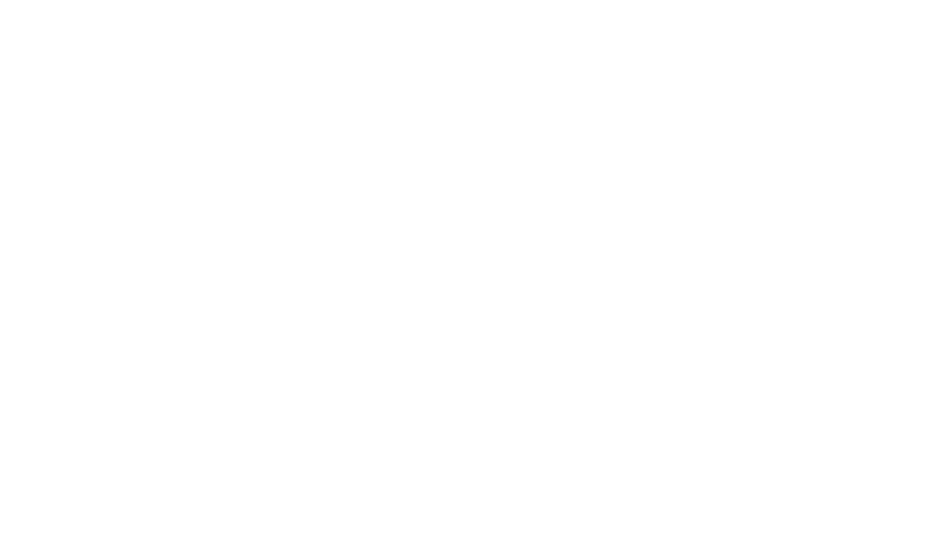
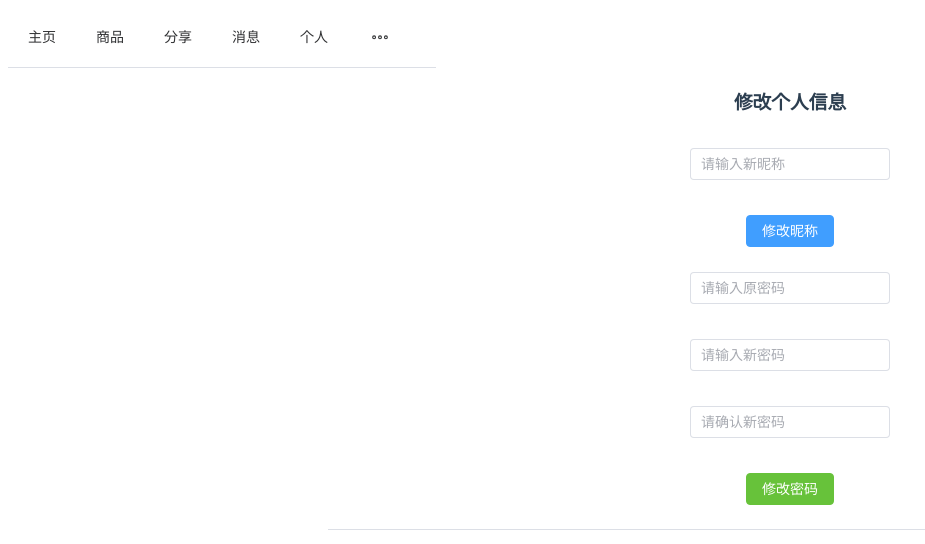
Before and after one commit to G1ume/Database-Front, a Vue app: page /account/edit in a window 1280 px wide. Before the commit this address had no page. Shown: the top 544 px of the page, without its empty margins (0-925 px from the left). Built offline with nearby package versions, Linux system fonts and the light colour scheme.

Commit message:
导航栏

```diff
--- a/src/components/EditUserInfo.vue
+++ b/src/components/EditUserInfo.vue
@@ -1,10 +1,107 @@
 <template>
+  <el-container>
+    <el-aside width="300px">
+<!--      拖拽-->
+    </el-aside>
+
+    <el-container>
+      <el-header>
+        <h1>
+          修改个人信息
+        </h1>
+      </el-header>
+      <el-main>
+        <div class="userInfo">
+          <el-input  placeholder="请输入新昵称" v-model="nun" clearable class="input_style"></el-input>
+          <h6></h6>
+          <el-button type="primary" @click="changename">修改昵称</el-button>
+          <h6></h6>
+          <el-input v-model="oldpwd" placeholder="请输入原密码" show-password class="input_style"></el-input>
+          <h6></h6>
+          <el-input v-model="newpwd" placeholder="请输入新密码" show-password class="input_style"></el-input>
+          <h6></h6>
+          <el-input v-model="conpwd" placeholder="请确认新密码" show-password class="input_style"></el-input>
+          <h6></h6>
+          <el-button type="success" @click="changepwd">修改密码</el-button>
+        </div>
+        <el-divider/>
+      </el-main>
+
+    </el-container>
+  </el-container>
+
+
 
 </template>
 
 <script>
+import qs from "qs";
+
 export default {
-  name: "EditPersonalCenter"
+
+  name: "EditPersonalCenter",
+  data(){
+    return{
+      nun:"",
+      oldpwd:"",
+      newpwd:"",
+      conpwd:""
+    }
+  },
+  methods: {
+    changepwd: function () {
+      this.$axios({
+        methods: 'post',
+        url: '/edit/',
+        data: qs.stringify({
+          uid: this.name,
+          oldpwd: this.oldpwd,
+          newpwd:this.newpwd
+        }),
+        timeout: 1000,
+      })
+          .then(res => {
+            //要改
+            switch (res.data.ustate) {
+              case 0: {
+                this.$router.push({
+                  name: "Main",
+                  params: {
+                    username: this.name
+                  }
+                });
+                break;
+              }
+              default: {
+                this.$router.push({
+                  name: "Main",
+                  params: {
+                    username: "shit"
+                  }
+                });
+                break;
+              }
+            }
+          })
+          .catch(err => {
+                console.log(err);
+                this.$router.push({
+                  name: "Main", query: {
+                    password: this.pwd,
+                    id: "this is id"
+                  }
+                });
+              }
+          )
+    },
+    changename:function () {
+
+    },
+    changepicture:function () {
+
+    }
+  }
+
 }
 </script>
 
--- a/src/components/Top.vue
+++ b/src/components/Top.vue
@@ -10,7 +10,7 @@
   <el-menu-item index="2">商品</el-menu-item>
   <el-menu-item index="3">分享</el-menu-item>
   <el-menu-item index="4">消息</el-menu-item>
-  <el-menu-item index="/acount/home">个人</el-menu-item>
+  <el-menu-item index="/account/home">个人</el-menu-item>
   <el-menu-item index="/Login">登录</el-menu-item>
 <!--<el-sub-menu index="2">-->
 <!--  <template #title>我的工作台</template>-->
--- a/src/router/index.js
+++ b/src/router/index.js
@@ -4,7 +4,7 @@
 import Main from '@/components/Main.vue'
 import register from "@/components/Register.vue";
 import personalCenter from "@/components/PersonalCenter.vue";
-
+import editUserInfo  from "@/components/EditUserInfo.vue"
 import {createRouter, createWebHistory} from 'vue-router'
 
 
@@ -38,9 +38,17 @@
         name: 'PersonalCenter',
         component: personalCenter,
         meta: {
-            keepalive: false
+            keepalive: true
         }
     },
+    {
+        path: '/account/edit',
+        name: 'EditUserInfo',
+        component: editUserInfo,
+        meta: {
+            keepalive: true
+        }
+    }
     ]
 
 const router = createRouter({
```
